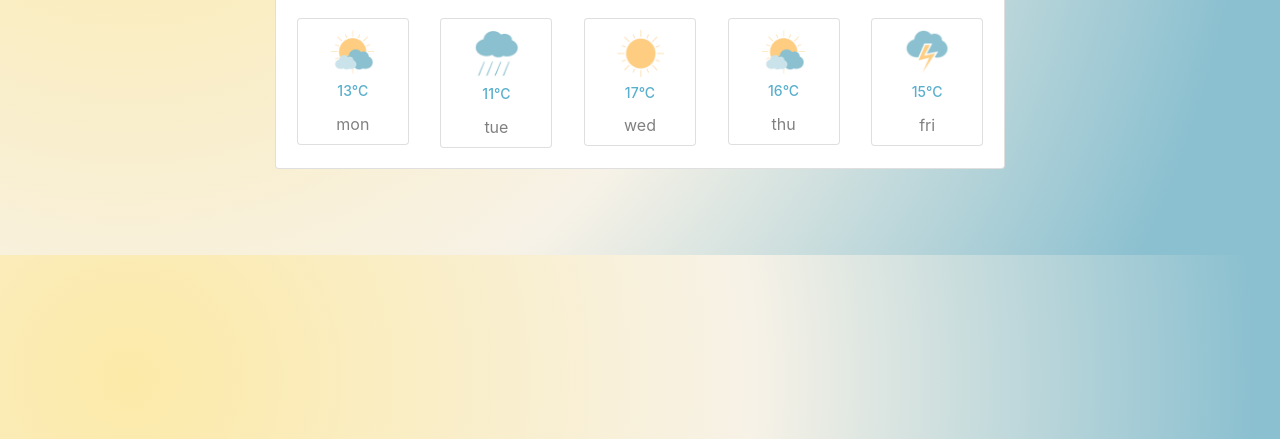
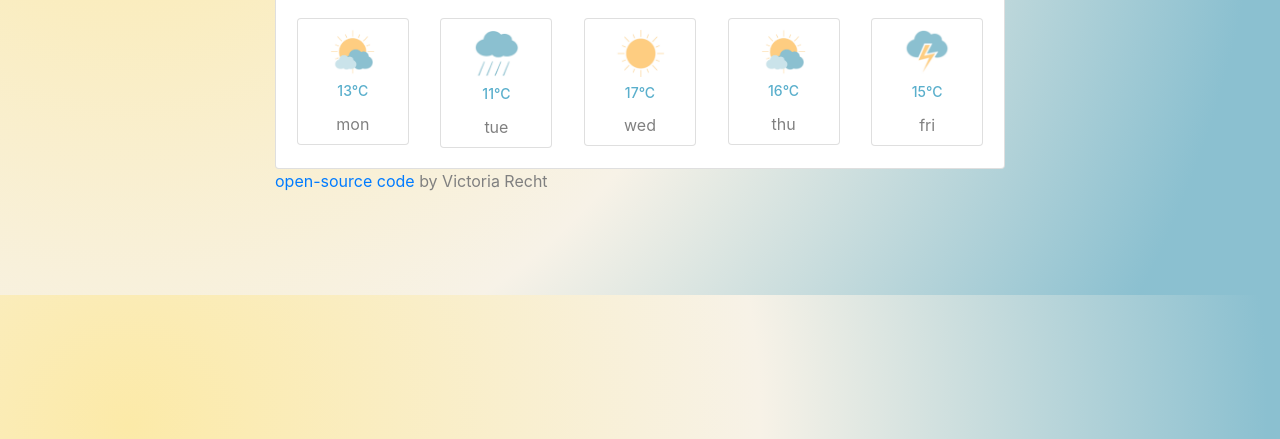
Before and after one commit to victoriarecht/weather-app, a plain HTML site: page index.html in a window 1280 px wide. Shown: the part 361-800 px from the top of the page. Drawn offline with nearby package versions, Linux system fonts and the light colour scheme.

Commit message:
added open source code line

```diff
--- a/index.html
+++ b/index.html
@@ -112,6 +112,12 @@
           </div>
         </div>
       </div>
+      <p id="opensource">
+        <a href="https://github.com/victoriarecht/weather-app" target="blank"
+          >open-source code</a
+        >
+        by Victoria Recht
+      </p>
     </div>
     <script src="src/script.js"></script>
   </body>
--- a/src/style.css
+++ b/src/style.css
@@ -110,3 +110,6 @@ body {
   color: grey;
   text-align: center;
 }
+#opensource {
+  color: grey;
+}
```
